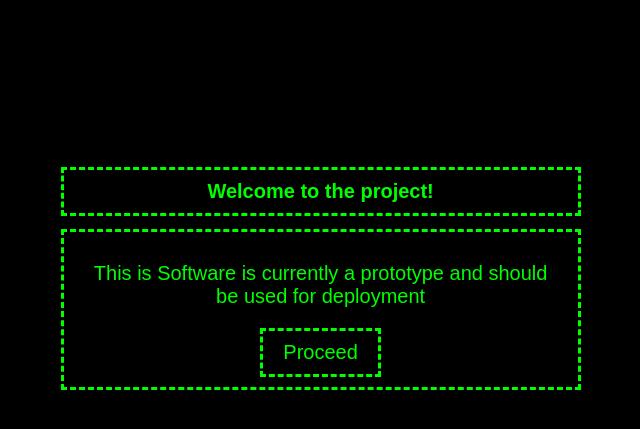
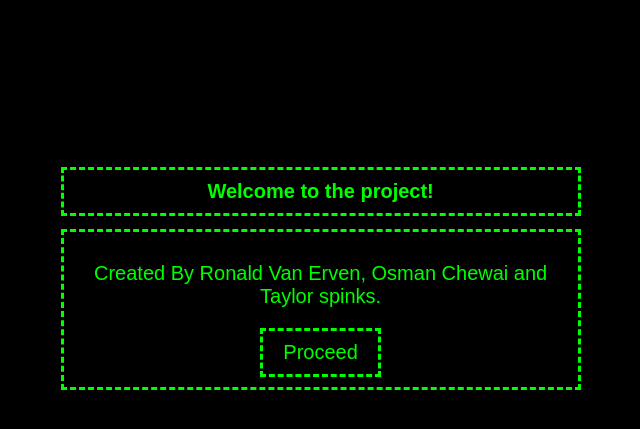
Before and after one commit to spunkx/ScrapingProject, a Flask app: page / in a window 1280 px wide; the page is wider, and only the part inside the window is pictured. Shown: the part 306-735 px from the top of that part, without its empty margins (137-777 px from the left). Run offline with Flask 2, Linux system fonts and the light colour scheme.

Commit message:
Update home.html
Removed pointless licensing for POF

```diff
--- a/front end poc/templates/home.html
+++ b/front end poc/templates/home.html
@@ -34,8 +34,8 @@
     <div >
         <h1 class="titlez">Welcome to the project!</h1>
     </div>
-    <footer class="titlez">
-	<p>This is Software is currently a prototype and should be used for deployment</p>
+ <footer class="titlez">
+    <p>Created By Ronald Van Erven, Osman Chewai and Taylor spinks.</p>
     <form action="/searchPage" method="POST">
     <button class="button">Proceed</button>
     </form>
```
